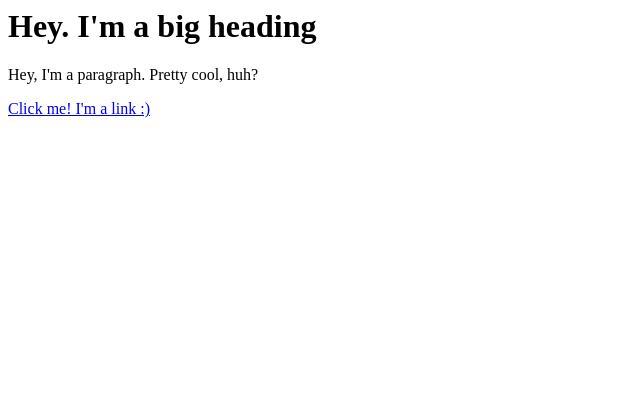
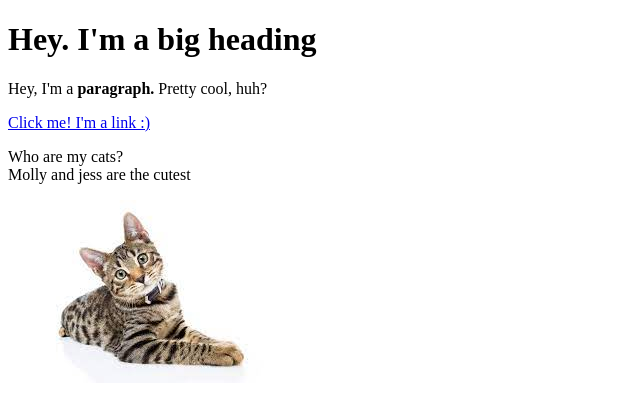
Before and after one commit to gpaula0000/cartoon-hero, a plain HTML site: page test.html in a window 1280 px wide. Shown: the whole page, without its empty margins (0-640 px from the left). Drawn offline with Linux system fonts and the light colour scheme.

Commit message:
Added cat image and a few more elements

```diff
--- a/test.html
+++ b/test.html
@@ -1,3 +1,14 @@
-<h1>Hey. I'm a big heading</h1>
-<p>Hey, I'm a paragraph. Pretty cool, huh? </p>
-<a href="https://google.com" target="_blank" title="let's go to google">Click me! I'm a link :)</a>
+<!DOCTYPE html>
+<html>
+    <head>
+        <title>Test page</title>
+</head>
+<body>
+    <h1>Hey. I'm a big heading</h1>
+    <p>Hey, I'm a <b>paragraph.</b> Pretty cool, huh? </p>
+    <a href="https://google.com" target="_blank" title="let's go to google">Click me! I'm a link :)</a>
+    <p>Who are my cats? <br>
+    Molly and jess are the cutest</p>
+    <img src="img/cat.jpeg">
+</body>
+</html>
```
Also changed, not shown: img/cat.jpeg (added).
